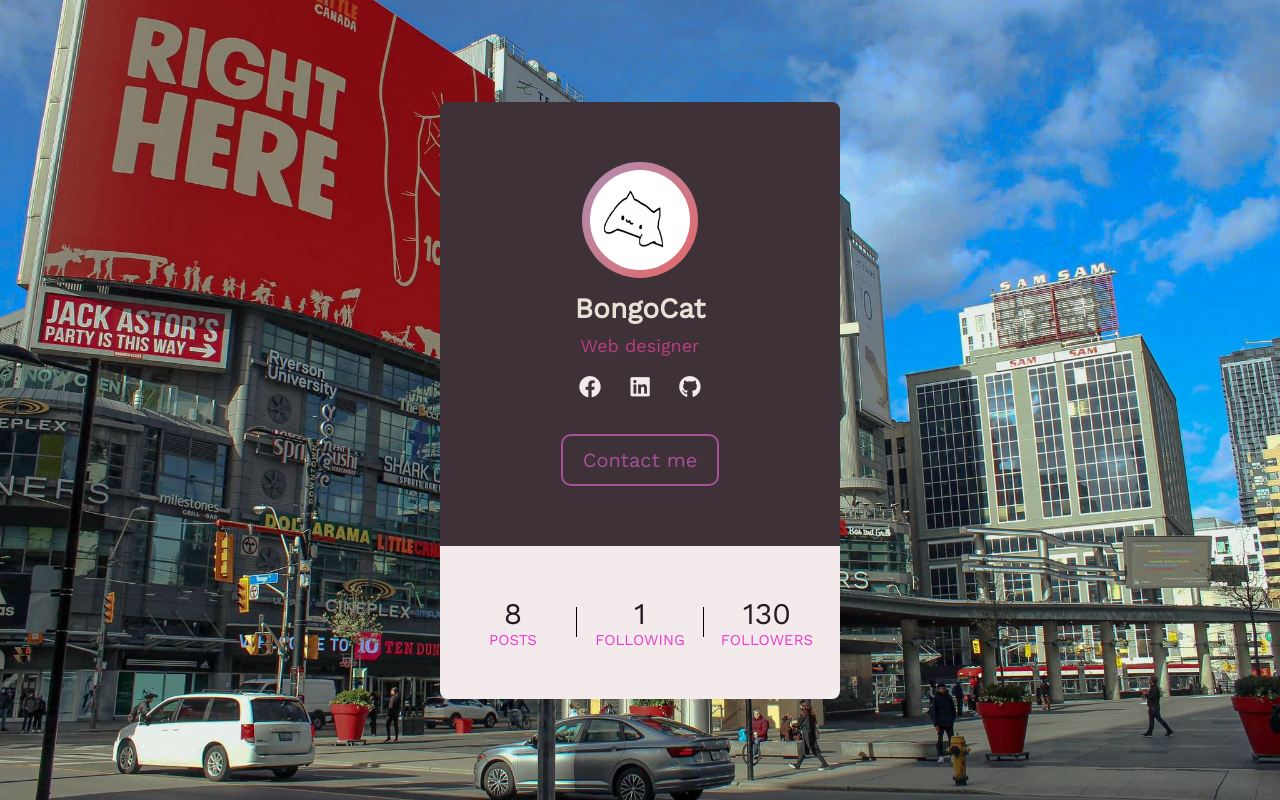
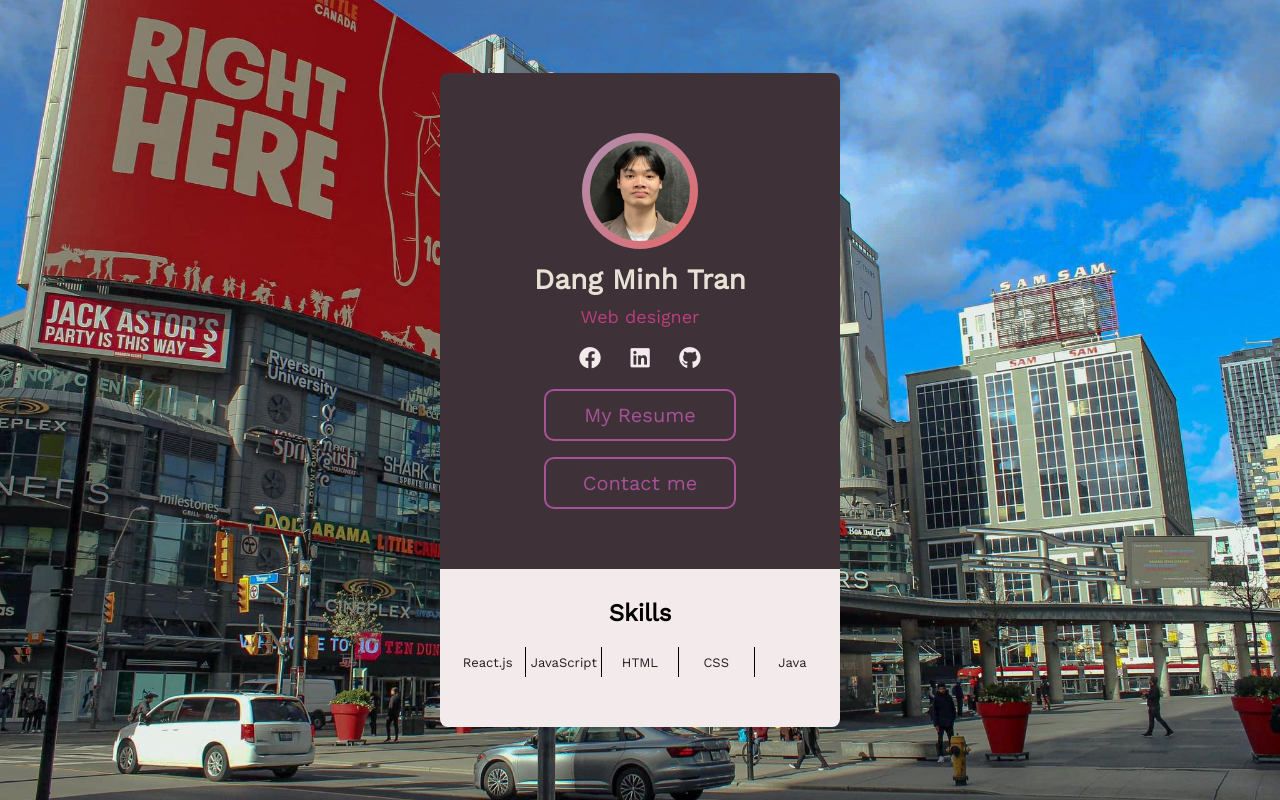
Before and after one commit to dangminhtran/MyWebsite, a plain HTML site: page index.html in a window 1280 px wide. Drawn offline with nearby package versions, Linux system fonts and the light colour scheme.

Commit message:
Fixing animations

```diff
--- a/index.html
+++ b/index.html
@@ -8,15 +8,62 @@
   <link rel="stylesheet" href="https://cdnjs.cloudflare.com/ajax/libs/font-awesome/5.14.0/css/all.min.css" />
   <link rel="stylesheet" href="https://fonts.googleapis.com/css?family=Work Sans">
   <link rel="stylesheet" href="styleNew.css">
+  <script defer src="index.js"></script>
 </head>
 
 <body>
+  <section id="profile">
     <div class="profile_card">
       <div class="card_header">
         <div class="pic">
-        <img src="bongo.jpg" alt="mybongocat">
+          <img src="avatar.jpg" alt="dangminhtran">
         </div>
-      <div class="name">BongoCat</div>
+        <div class="name">Dang Minh Tran</div>
+        <div class="job">Web designer</div>
+        <div class="websites">
+          <a class="fab fa-facebook" target="_blank" href="https://www.facebook.com/henopkisin/"></a>
+          <a href="https://www.linkedin.com/in/dangminhtran/" target="_blank" class="fab fa-linkedin"></a>
+          <a href="https://github.com/dangminhtran" target="_blank" class="fab fa-github"></a>
+        </div>
+        <div>
+          <a href="MyResume - Current.pdf" class="contact_btn" target="_blank">My Resume</a>
+          <a class="contact_btn" onclick="showContactSection()">Contact me</a>
+        </div>
+      </div>
+      <div class="card_footer">
+        <h1 style="text-align: center; position: relative; top: -20px;">Skills</h1>
+        <div class="numbers">
+          <div class="item">
+            <span>React.js</span>
+          </div>
+          <div class="border"></div>
+          <div class="item">
+            <span>JavaScript</span>
+          </div>
+          <div class="border"></div>
+          <div class="item">
+            <span>HTML</span>
+          </div>
+          <div class="border"></div>
+          <div class="item">
+            <span>CSS</span>
+          </div>
+          <div class="border"></div>
+          <div class="item">
+            <span>Java</span>
+          </div>
+        </div>
+      </div>
+    </div>
+  </section>
+
+  <section id="contact">
+    <div class="profile_card">
+      <div class="card_header">
+        <div class="pic">
+          <img src="avatar.jpg" alt="dangminhtran">
+        </div>
+        <div class="name">Dang Minh Tran</div>
         <div class="job">Web designer</div>
         <div class="websites">
           <a class="fab fa-facebook" target="_blank" href="https://www.facebook.com/henopkisin/"></a>
@@ -24,18 +71,19 @@
           <a href="https://github.com/dangminhtran" target="_blank" class="fab fa-github"></a>
         </div>
         <div>
-        <a href="#" class="contact_btn">Contact me</a>
+          <a href="MyResume - Current.pdf" class="contact_btn" target="_blank">My Resume</a>
+          <a class="contact_btn" onclick="showProfileSection()">Profile</a>
         </div>
       </div>
       <div class="card_footer">
         <div class="numbers">
           <div class="item">
-          <span>8</span>
+            <span id="follower-count">8</span>
             Posts
           </div>
           <div class="border"></div>
           <div class="item">
-          <span>1</span>
+            <span id="post-count">1</span>
             Following
           </div>
           <div class="border"></div>
@@ -45,11 +93,8 @@
           </div>
         </div>
       </div>
-
     </div>
-  </div>
-  <div id="fb-root"></div>
-<script async defer crossorigin="anonymous" src="https://connect.facebook.net/en_US/sdk.js#xfbml=1&version=v11.0" nonce="TYKw88Z9"></script>
+  </section>
 </body>
 
 </html>
--- /dev/null
+++ b/index.js
@@ -0,0 +1,21 @@
+function showContactSection() {
+    document.getElementById("profile").classList.add("hidden");
+    setTimeout(function() {
+      document.getElementById("profile").style.display = "none";
+      document.getElementById("contact").style.display = "block";
+      setTimeout(function() {
+        document.getElementById("contact").classList.remove("hidden");
+      }, 10);
+    }, 500);
+  }
+
+  function showProfileSection() {
+    document.getElementById("contact").classList.add("hidden");
+    setTimeout(function() {
+      document.getElementById("contact").style.display = "none";
+      document.getElementById("profile").style.display = "block";
+      setTimeout(function() {
+        document.getElementById("profile").classList.remove("hidden");
+      }, 10);
+    }, 500);
+  }
--- a/styleNew.css
+++ b/styleNew.css
@@ -79,7 +79,9 @@
     color: rgb(211, 43, 202);
 }
 .contact_btn{
-    display: inline-block;
+    margin: auto;
+    width: 60%;
+    display: block;
     padding: 12px 20px;
     font-size: 20px;
     color: rgb(167, 82, 151);
@@ -102,32 +104,34 @@
 }
 .item {
   flex: 1;
-  text-transform: uppercase;
-  font-size: 15px;
   color: rgb(236, 58, 207);
 }
 .item span{
   display: block;
-  font-size: 30px;
+  font-size: 13px;
   color: rgb(37, 29, 36);
 }
+
 .border{
   width: 1px;
   height: 30px;
   background: black;
 }
 
-/* @keyframes change {
-    0% {
-        background-position: 25% 50%;
-      }
-      50% {
-        background-position: 50% 100%;
-      }
-      100% {
-        background-position: 100% 50%;
-      }
-      50%{
-        background-position: 50% 25%;
-      }
-  } */
+#profile {
+  display: block;
+}
+
+#contact {
+  display: none;
+}
+
+/* Add transition effect */
+#profile, #contact {
+  transition: all 0.5s ease-in-out;
+}
+
+/* Set opacity to 0 for hidden sections */
+#profile.hidden, #contact.hidden {
+  opacity: 0;
+}
```
Also changed, not shown: avatar.jpg (added), 1 other file. Lines whose indentation alone changed are shown as unchanged.
